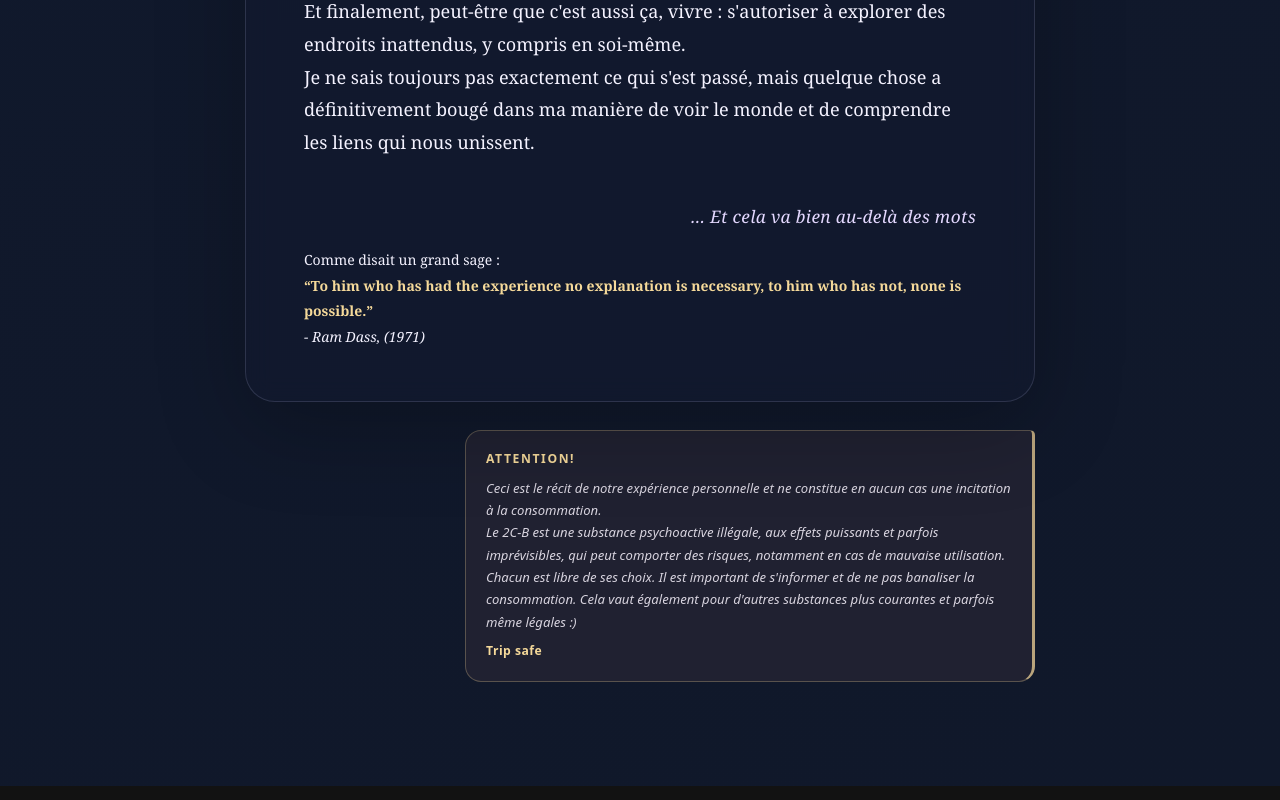
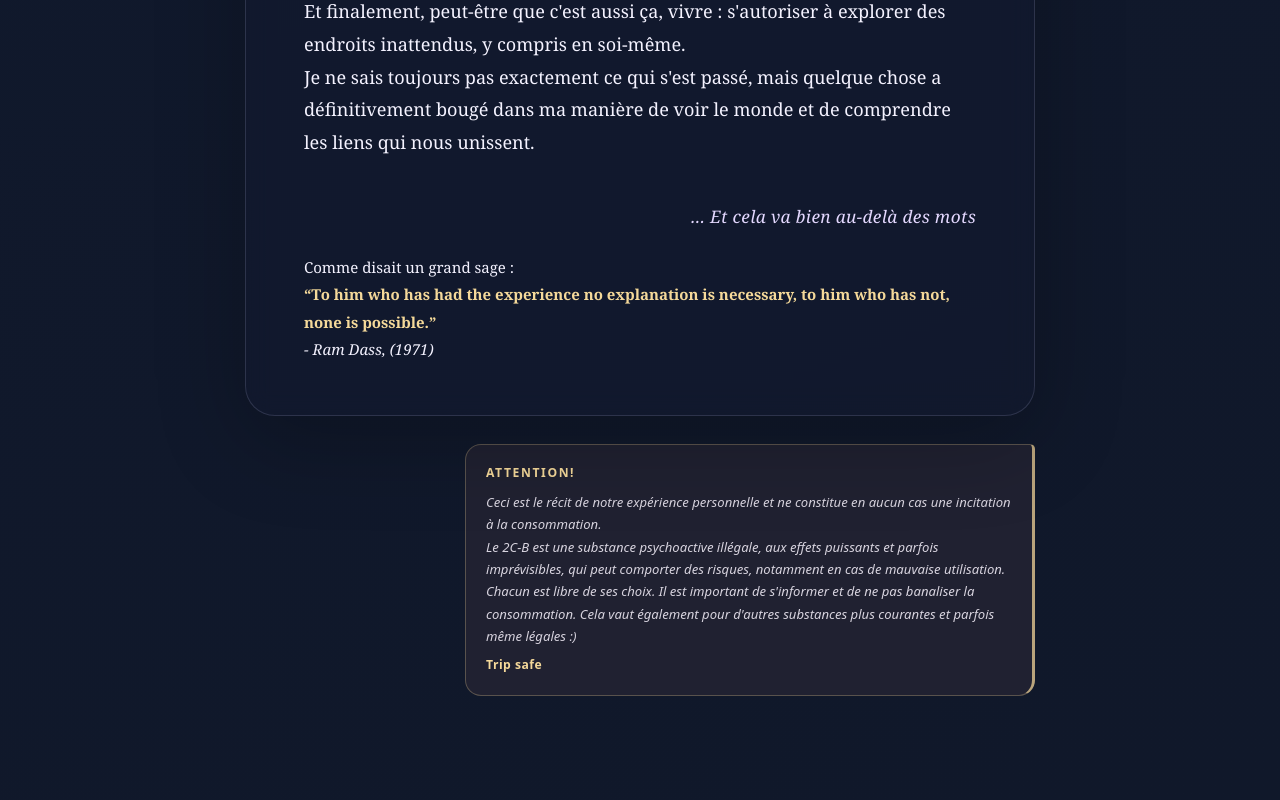
Before and after one commit to alixxnm/trip_report, a plain HTML site: page index.html in a window 1280 px wide. Shown: the part 7629-8429 px from the top of the page. Drawn offline with Linux system fonts and the light colour scheme.

Commit message:
Update index.html

```diff
--- a/index.html
+++ b/index.html
@@ -364,7 +364,7 @@
 
         <p class="closing">... Et cela va bien au-delà des mots<br></p>
 
-        <p class="story" style="font-size: 14px; margin-top: 15px;">
+        <p class="story" style="font-size: 15px; margin-top: 22px;">
         Comme disait un grand sage :<br>
         <span style="color: #f5d99a; font-weight: bold;">“To him who has had the experience no explanation is necessary, to him who has not, none is possible.”</span><br>
         <span style="font-style: italic;">- Ram Dass, (1971)</span></p>
```
